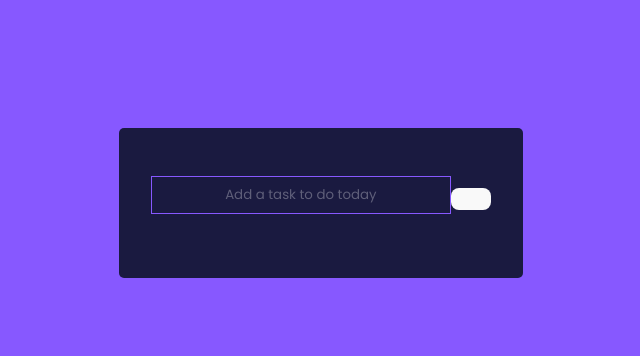
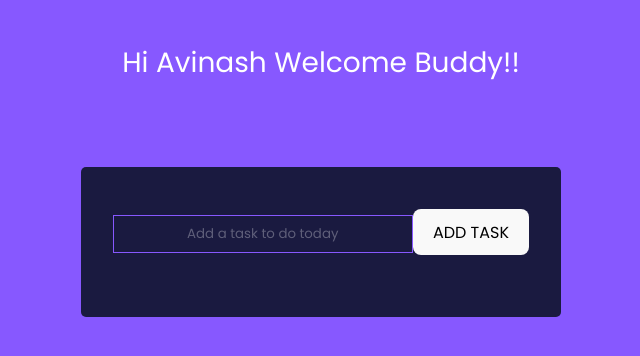
Before and after one commit to Avinashkubsad/TodoList_App, a React (Vite) app in the folder todolist_app/: page / in a window 1280 px wide. Shown: the top 356 px of the page, without its empty margins (319-959 px from the left). Built offline with nearby package versions, Linux system fonts and the light colour scheme.

Commit message:
button name

```diff
--- a/todolist_app/src/App.css
+++ b/todolist_app/src/App.css
@@ -74,7 +74,7 @@ h1 {
   background: #8758ff;
   color: #fff;
   border: none;
-  padding: 0.55rem;
+  padding: 1rem;
   cursor: pointer;
 }
 
--- a/todolist_app/src/components/TodoForm.jsx
+++ b/todolist_app/src/components/TodoForm.jsx
@@ -5,7 +5,7 @@ export const TodoForm = () => {
     <form className='Todoform'>
         <input type ="text" className='todo-input' placeholder="Add a task to do today"/>
         <button className="todo-button">
-
+            ADD TASK
         </button>
     </form>
   )
--- a/todolist_app/src/components/TodoWrapper.jsx
+++ b/todolist_app/src/components/TodoWrapper.jsx
@@ -3,10 +3,14 @@ import { TodoForm } from './TodoForm'
 
 export const TodoWrapper = () => {
   return (
+    <>
+    <h1>Hi Avinash Welcome Buddy!!</h1>
     <div className='TodoWrapper'>
+
       <TodoForm>
 
       </TodoForm>
     </div>
+    </>
   )
 }
```
